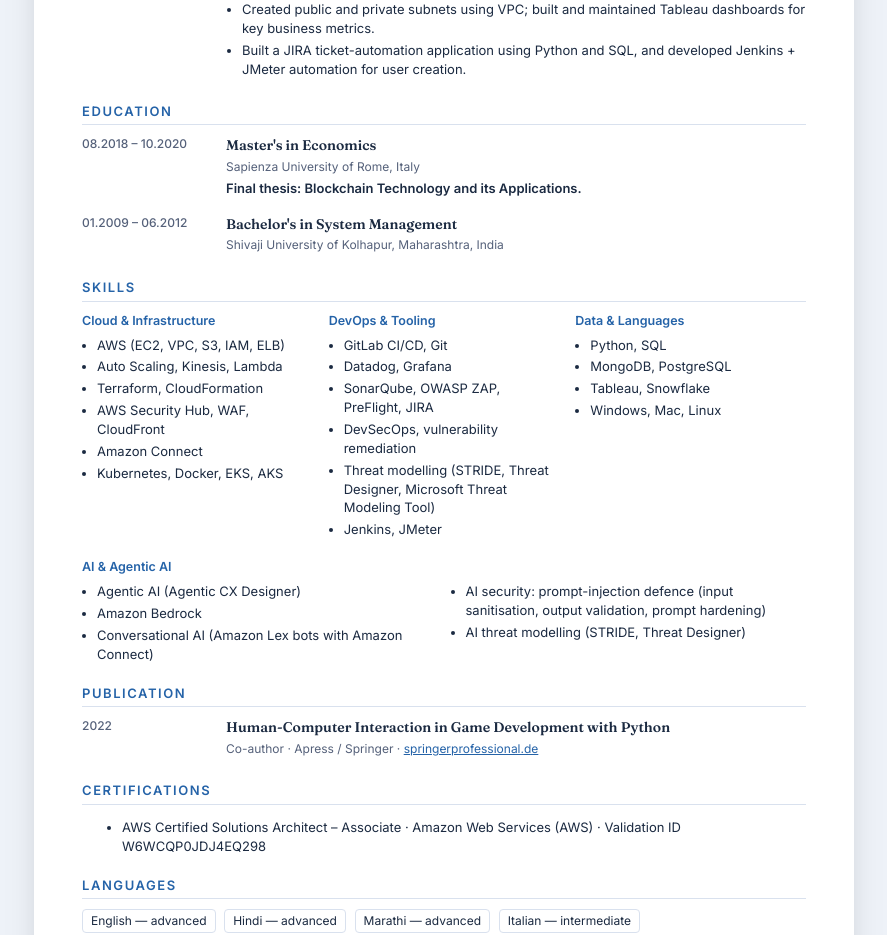
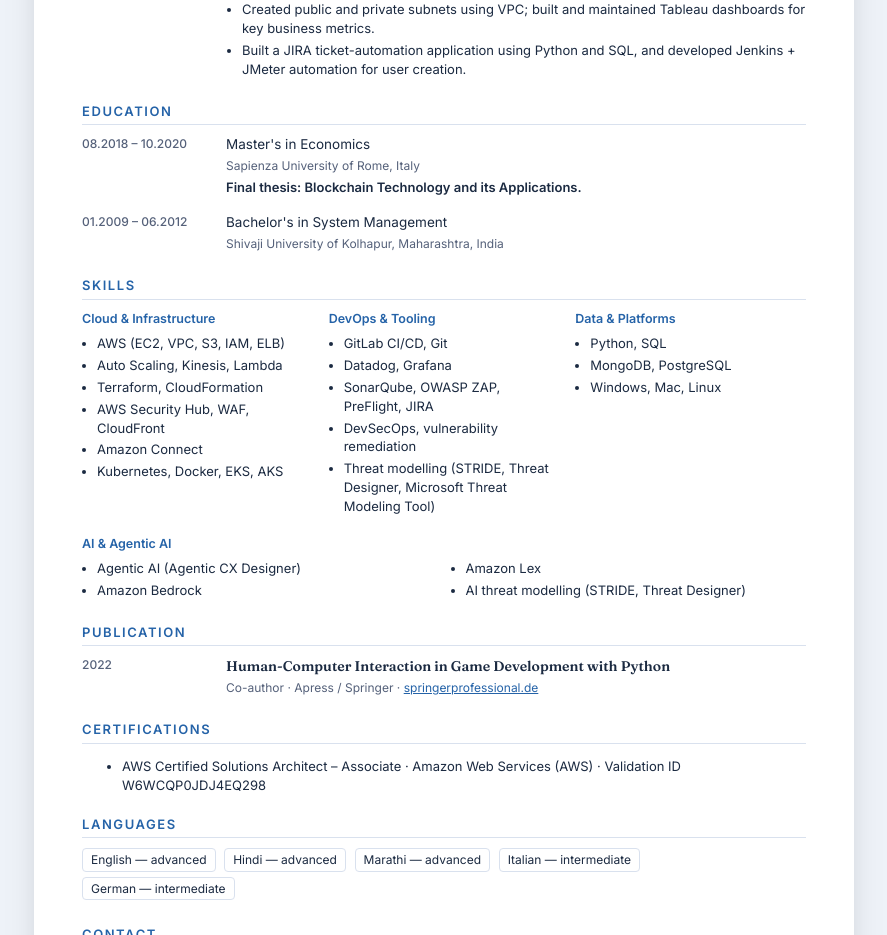
Before and after one commit to JosephThachil143/meghna, a plain HTML site: page cv.html in a window 1280 px wide. Shown: the part 1420-2355 px from the top of the page, without its empty margins (196-1083 px from the left). Drawn offline with Linux system fonts and the light colour scheme.

Commit message:
CV skills aligned with website; regular-weight degree titles (Inter)

```diff
--- a/cv.html
+++ b/cv.html
@@ -40,7 +40,7 @@
     .row { display:grid; grid-template-columns:130px 1fr; gap:14px; margin-bottom:12px; }
     .row .when { color:var(--muted); font-size:12px; font-weight:500; }
     .row .what h3 { margin:0 0 2px; font-size:14px; font-weight:600; }
-    .row .what h3.edu-title { font-weight:400; }
+    .row .what h3.edu-title { font-family:"Inter",Arial,sans-serif; font-weight:400; font-size:13.5px; }
     .row .what .org { color:var(--muted); font-size:12px; margin-bottom:4px; }
     .row .what ul { margin:4px 0 0; padding-left:16px; }
     .row .what li { margin-bottom:3px; }
@@ -179,15 +179,13 @@
           <li>SonarQube, OWASP ZAP, PreFlight, JIRA</li>
           <li data-en="DevSecOps, vulnerability remediation" data-de="DevSecOps, Schwachstellenbehebung">DevSecOps, vulnerability remediation</li>
           <li data-en="Threat modelling (STRIDE, Threat Designer, Microsoft Threat Modeling Tool)" data-de="Threat Modelling (STRIDE, Threat Designer, Microsoft Threat Modeling Tool)">Threat modelling (STRIDE, Threat Designer, Microsoft Threat Modeling Tool)</li>
-          <li>Jenkins, JMeter</li>
         </ul>
       </div>
       <div>
-        <h4 data-en="Data &amp; Languages" data-de="Daten &amp; Sprachen">Data &amp; Languages</h4>
+        <h4 data-en="Data &amp; Platforms" data-de="Daten &amp; Plattformen">Data &amp; Platforms</h4>
         <ul>
           <li>Python, SQL</li>
           <li>MongoDB, PostgreSQL</li>
-          <li>Tableau, Snowflake</li>
           <li>Windows, Mac, Linux</li>
         </ul>
       </div>
@@ -196,8 +194,7 @@
         <ul>
           <li data-en="Agentic AI (Agentic CX Designer)" data-de="Agentic AI (Agentic CX Designer)">Agentic AI (Agentic CX Designer)</li>
           <li data-en="Amazon Bedrock" data-de="Amazon Bedrock">Amazon Bedrock</li>
-          <li data-en="Conversational AI (Amazon Lex bots with Amazon Connect)" data-de="Conversational AI (Amazon-Lex-Bots mit Amazon Connect)">Conversational AI (Amazon Lex bots with Amazon Connect)</li>
-          <li data-en="AI security: prompt-injection defence (input sanitisation, output validation, prompt hardening)" data-de="KI-Security: Schutz vor Prompt Injection (Eingabe-Bereinigung, Ausgabe-Validierung, Prompt-Hardening)">AI security: prompt-injection defence (input sanitisation, output validation, prompt hardening)</li>
+          <li data-en="Amazon Lex" data-de="Amazon Lex">Amazon Lex</li>
           <li data-en="AI threat modelling (STRIDE, Threat Designer)" data-de="KI-Threat-Modelling (STRIDE, Threat Designer)">AI threat modelling (STRIDE, Threat Designer)</li>
         </ul>
       </div>
--- a/styles.css
+++ b/styles.css
@@ -220,4 +220,4 @@ button.btn-ghost { color: #fff; }
 @media (max-width: 860px) { .skill-group-wide ul { grid-template-columns: 1fr; } }
 
 /* Education degree titles in regular weight */
-.xp-body h3.edu-title { font-weight: 400; }
+.xp-body h3.edu-title { font-family: "Inter", sans-serif; font-weight: 400; font-size: 19px; }
```
